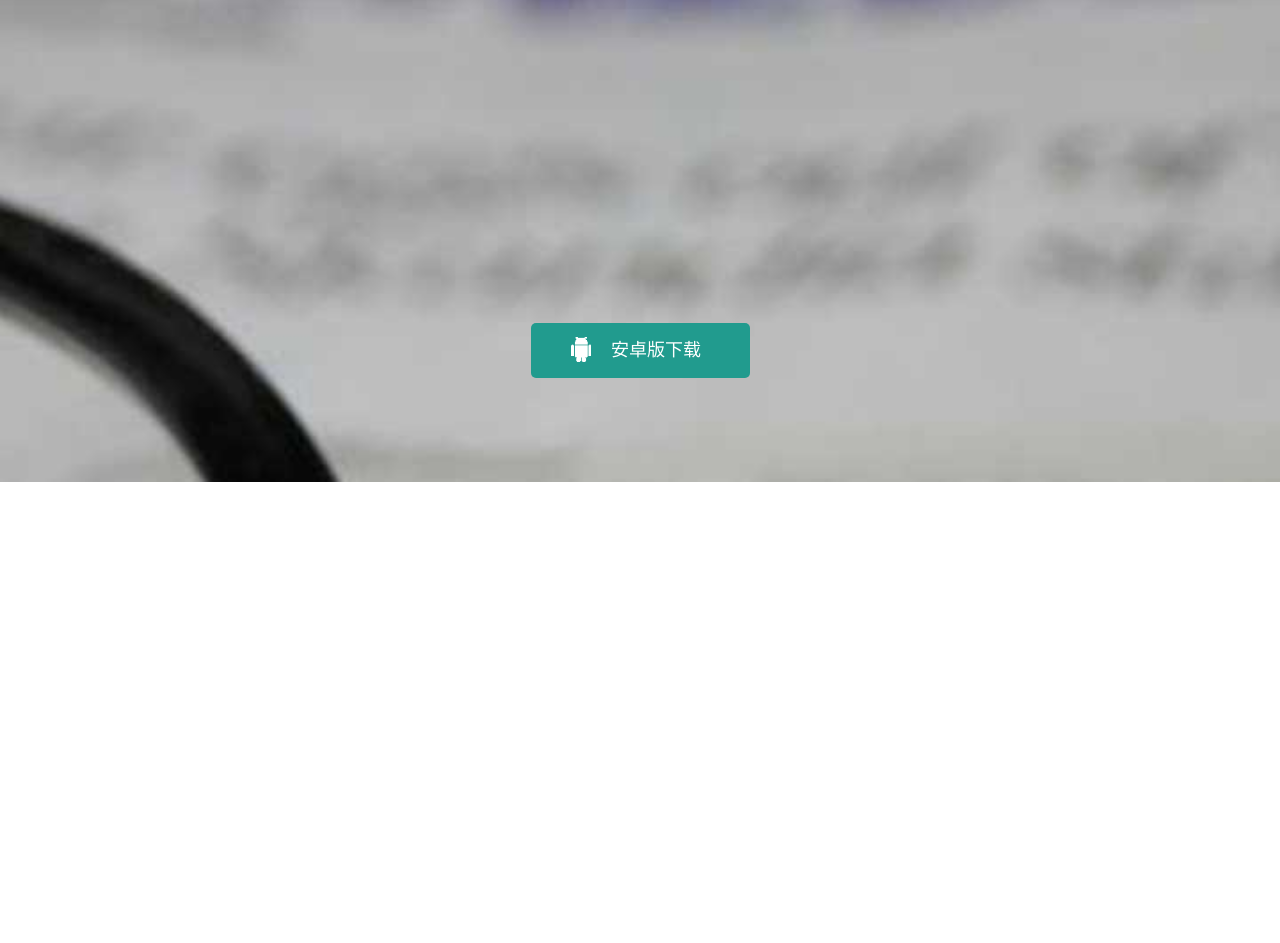
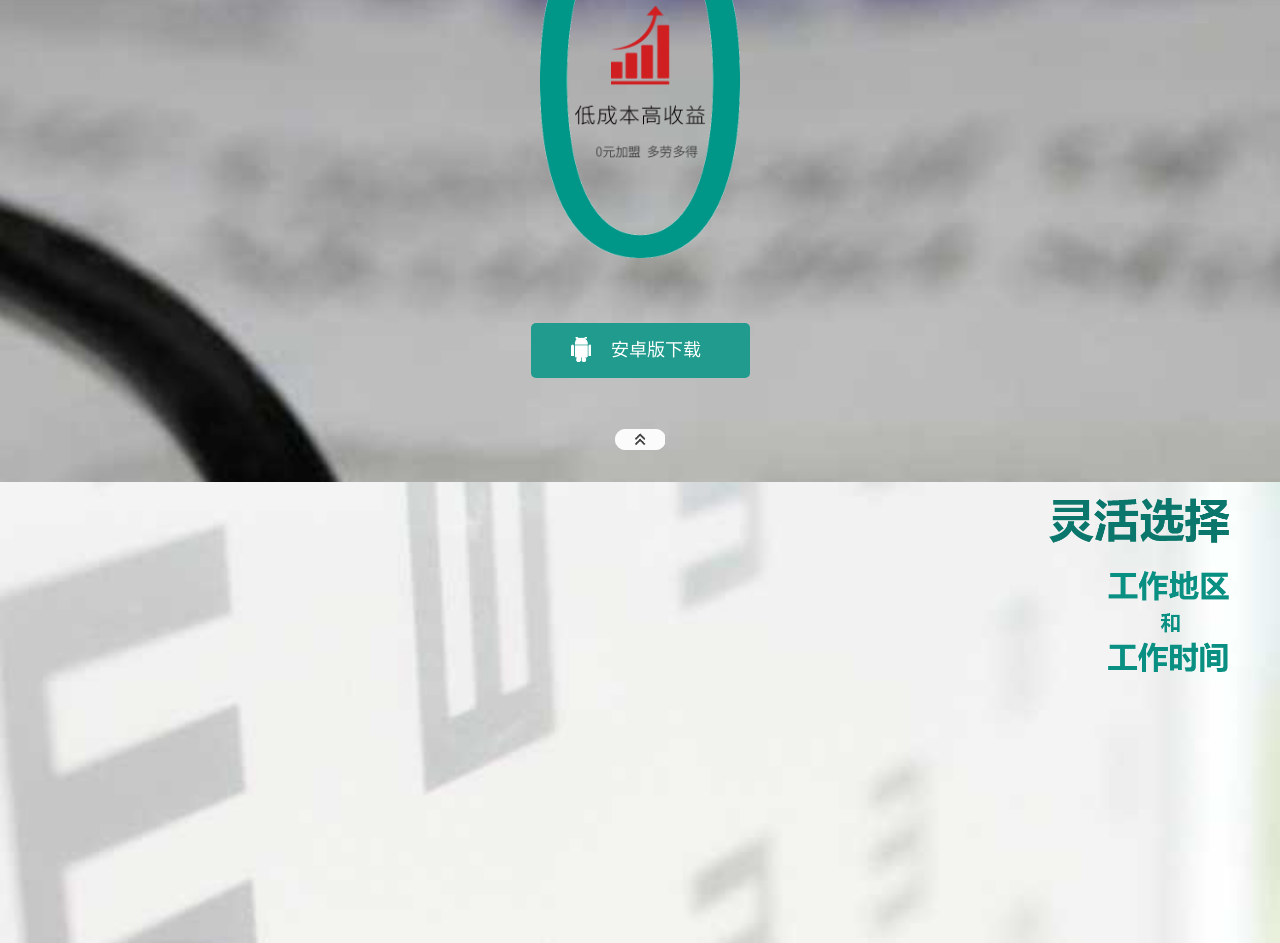
Before and after one commit to zhangkaihongzkh/yanjingxiayidongduan, a plain HTML site: page index.html in a window 1280 px wide. Shown: the part 318-1261 px from the top of the page. Before the commit the page ends 800 px from the top, so only its background shows below. Drawn offline with Linux system fonts and the light colour scheme.

Commit message:
页面结构完成

```diff
--- a/css/index.css
+++ b/css/index.css
@@ -8,7 +8,7 @@ div{
 html,body{
 	width: 100%;
 	height: 100%;
-	overflow: hidden;
+	overflow: hi dden;
 	margin: 0;
 	padding: 0;
 	position: relative;
@@ -23,7 +23,7 @@ html,body{
 	padding: 0;
 }
 #wrap li{
-	position: absolute;
+	/* position: absolute; */
 	height: 100%;
 	width: 100%;
 }
@@ -111,3 +111,59 @@ html,body{
 	font-size: 18px;
 	color: #fff;
 }
+.next{
+	width: 50px;
+	height: 21px;
+	position: absolute;
+	left: 50%;
+	margin-left: -25px;
+	bottom: 4%;
+	background: url(../img/next1.png) no-repeat;
+	-webkit-background-size:cover;
+	background-size:cover;
+}
+#wrap_two{
+	background: url(../img/2.jpg) no-repeat;
+	-webkit-background-size: cover;
+	background-size: cover;
+	position: absolute;
+}
+#img3{
+	width: 180px;
+	height: 174px;
+	position: absolute;
+	right: 4%;
+	top: 2%;
+	background: url(../img/pic2.png) no-repeat;/*356 343*/
+	-webkit-background-size: cover;
+	background-size: cover;
+}
+#img4{
+	width: 200px;
+	height: 353px;
+	position: absolute;
+	left: 50%;
+	top: 50%;
+	margin-top: -177px;
+	margin-left: -100px;
+	background: url(../img/pic3.png) no-repeat; /*468 826*/
+	-webkit-background-size: cover;
+	background-size: cover;
+}
+#img5{
+	width: 130px;
+	height: 152px;
+	position: absolute;
+	top: 50%;
+	left: 50%;
+	margin-left: -65px;
+	margin-top: -76px;
+	background: url(../img/text.png) no-repeat;/*268 313*/
+	-webkit-background-size: cover;
+	background-size: cover;
+}
+#wrap_four{
+	background: url(../img/4.jpg) no-repeat;
+	-webkit-background-size: cover;
+	background-size: cover;
+}
--- a/index.html
+++ b/index.html
@@ -23,10 +23,31 @@
     			<i></i>
     			<p>安卓版下载</p>
     		</a>
+    		<div class="next"></div>
     	</li>
-    	<li id="wrap_two"></li>
-    	<li id="wrap_three"></li>
-    	<li id="wrap_four"></li>
+    	<li id="wrap_two">
+    		<div id="img3"></div>
+    		<div class="next"></div>
+    	</li>
+    	<li id="wrap_three">
+    		<div id="img4"></div>
+    		<div id="img5"></div>
+    		<div class="next"></div>
+    	</li>
+    	<li id="wrap_four">
+    		<div id="text6">
+    			<p>
+    				<strong>海量客户</strong><br/>"选眼镜"平台拥有大量需要验光的用户
+    			</p>
+    		</div>
+    		<a href="http://optometrist.imglasses.cn/optometrist.apk" id="download-bottom">
+    			<i></i>
+    			<span>马上体验(安卓版)</span>
+    		</a>
+    	</li>
     </ul>
+    <div id="mask">
+    	<img src="img/live_weixin.png" id="tip">
+    </div>
 </body>
 </html>
```
